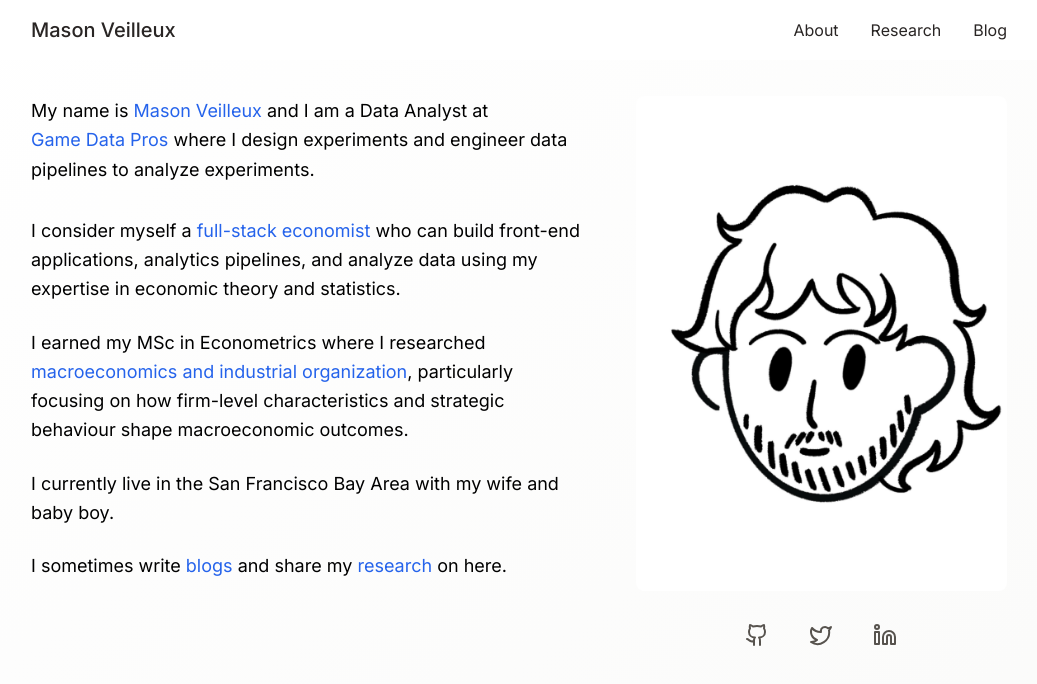
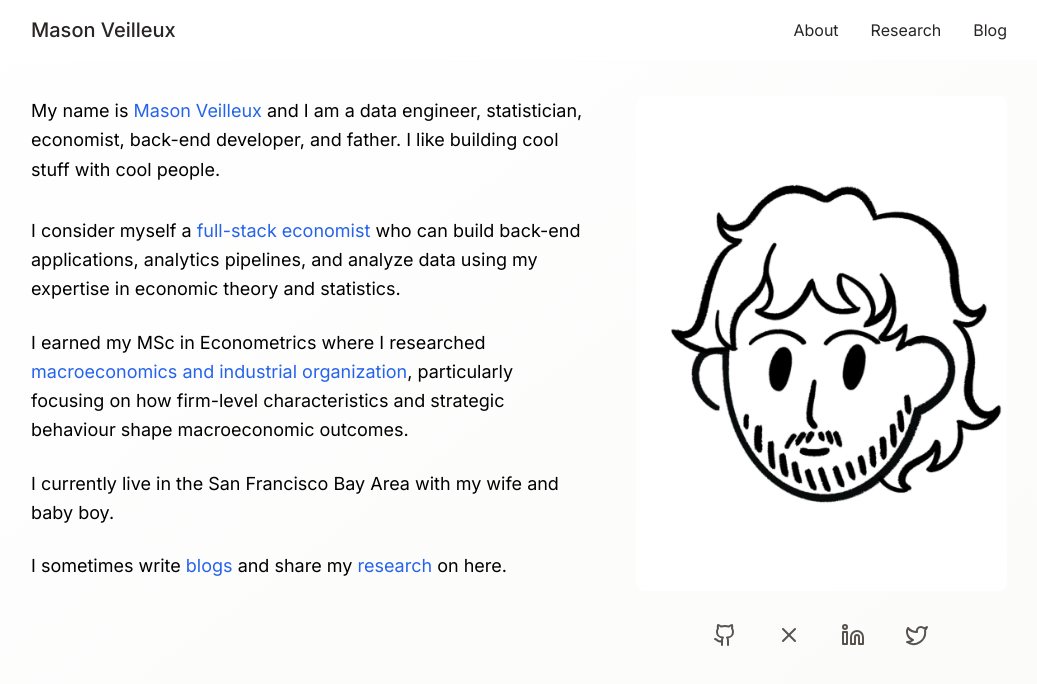
Before and after one commit to mjveilleux/personal-website, a Next.js app in the folder personal-website/: page / in a window 1280 px wide. Shown: the top 684 px of the page, without its empty margins (121-1158 px from the left). Built offline with nearby package versions, Linux system fonts and the light colour scheme.

Commit message:
updates to webiste

```diff
--- a/personal-website/src/app/page.tsx
+++ b/personal-website/src/app/page.tsx
@@ -2,12 +2,13 @@
 import Image from 'next/image'
 import Link from 'next/link'
 import { motion } from 'framer-motion'
-import { Github, Twitter, Linkedin } from 'lucide-react'
+import { Github, Twitter, Linkedin, TwitterIcon, XIcon} from 'lucide-react'
 
 const socials = [
   { href: 'https://github.com/mjveilleux', label: 'GitHub', icon: Github },
-  { href: 'https://x.com/VeilleuxMason', label: 'Twitter', icon: Twitter },
-  { href: 'https://linkedin.com/in/mason-veilleux', label: 'LinkedIn', icon: Linkedin }
+  { href: 'https://x.com/VeilleuxMason', label: 'The Bad Place', icon: XIcon },
+  { href: 'https://linkedin.com/in/mason-veilleux', label: 'LinkedIn', icon: Linkedin },
+  { href: 'https://bsky.app/profile/fullstackeconomist.bsky.social', label: 'NotTwitter', icon: TwitterIcon }
 ] as const
 
 export default function Home() {
@@ -29,13 +30,7 @@ export default function Home() {
             <span className="text-blue-600 relative inline-block after:content-[''] after:absolute after:w-full after:h-0.5 after:bg-blue-600 after:bottom-0 after:left-0 after:scale-x-0 after:transition-transform hover:after:scale-x-100">
               Mason Veilleux
             </span>{' '}
-            and I am a Data Analyst at{' '}
-            <Link
-              href="https://gamedatapros.com"
-              className="text-blue-600 relative inline-block after:content-[''] after:absolute after:w-full after:h-0.5 after:bg-blue-600 after:bottom-0 after:left-0 after:scale-x-0 after:transition-transform hover:after:scale-x-100"
-            >
-              Game Data Pros
-            </Link> where I design experiments and engineer data pipelines to analyze experiments.
+            and I am a data engineer, statistician, economist, back-end developer, and father. I like building cool stuff with cool people.
           </motion.h1>
 
           <motion.div
@@ -47,7 +42,7 @@ export default function Home() {
                 <span className="text-blue-600 relative inline-block after:content-[''] after:absolute after:w-full after:h-0.5 after:bg-blue-600 after:bottom-0 after:left-0 after:scale-x-0 after:transition-transform hover:after:scale-x-100">
                   full-stack economist
                 </span>{" "}
-                who can build front-end applications, analytics pipelines, and analyze data using my expertise in economic theory and statistics.
+                who can build back-end applications, analytics pipelines, and analyze data using my expertise in economic theory and statistics.
               </>,
               <>
                 I earned my MSc in Econometrics where I researched
```
